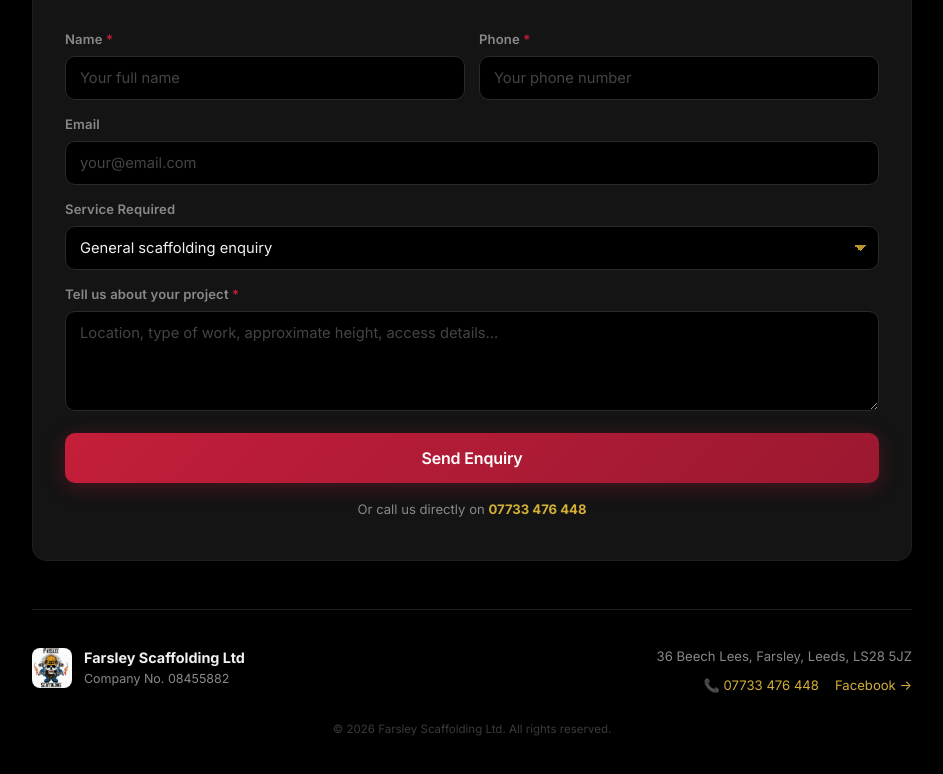
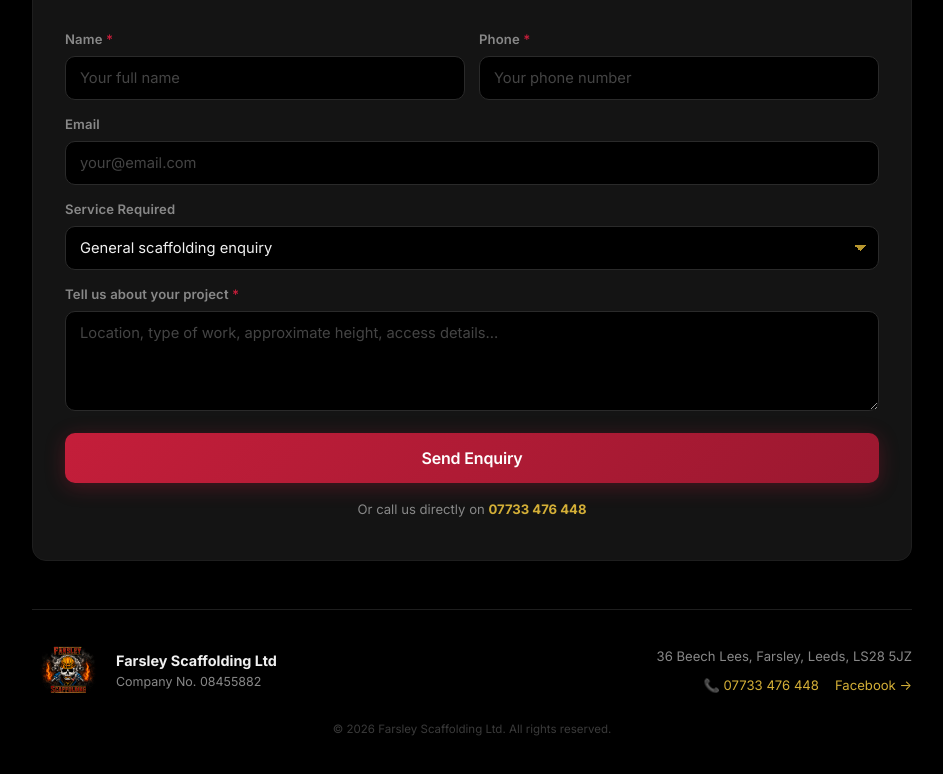
Before and after one commit to paulmitchell1919-hue/farsley-scaffolding-website, a plain HTML site: page index.html in a window 1280 px wide. Shown: the part 1449-2223 px from the top of the page, without its empty margins (168-1111 px from the left). Drawn offline with Linux system fonts and the light colour scheme.

Commit message:
Replace Farsley footer logo

```diff
--- a/index.html
+++ b/index.html
@@ -142,7 +142,7 @@
     <footer class="footer">
       <div class="footer-inner">
         <div class="footer-brand">
-          <img src="logo.jpg" alt="Farsley Scaffolding" class="footer-logo">
+          <img src="footer-logo.png" alt="Farsley Scaffolding" class="footer-logo">
           <div>
             <strong>Farsley Scaffolding Ltd</strong>
             <p>Company No. 08455882</p>
--- a/style.css
+++ b/style.css
@@ -495,8 +495,8 @@ html { scroll-behavior: smooth; }
 }
 
 .footer-logo {
-  width: 40px;
-  height: 40px;
+  width: 72px;
+  height: 48px;
   border-radius: 8px;
   object-fit: contain;
 }
```
Also changed, not shown: footer-logo.png (added).
